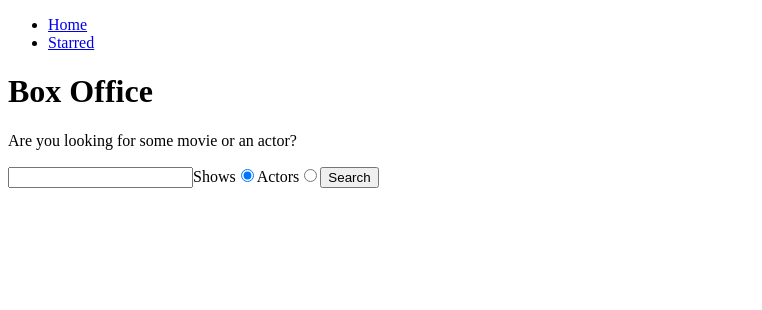
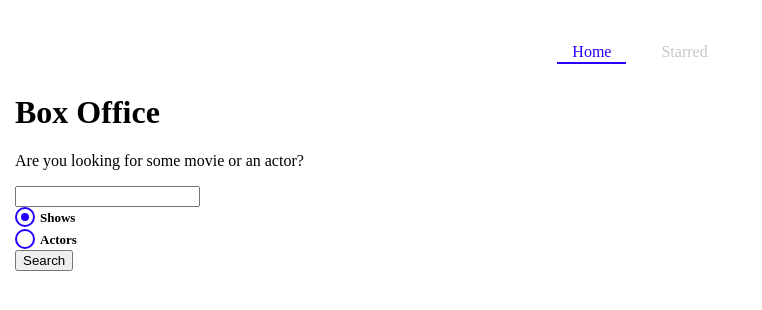
Before and after one commit to SiddhiBandivdekar/box-office-app, a React (Create React App) app: page / in a window 1280 px wide. Shown: the top 310 px of the page, without its empty margins (0-762 px from the left). Built offline with nearby package versions, Linux system fonts and the light colour scheme.

Commit message:
installed styled components. created global theme with sc. created custom radio. used Navlink from react router dom to style active link.

```diff
--- a/package.json
+++ b/package.json
@@ -8,6 +8,7 @@
     "react-query": "^3.39.3",
     "react-router-dom": "^6.21.1",
     "react-scripts": "5.0.1",
+    "styled-components": "^6.1.6",
     "web-vitals": "^2.1.4"
   },
   "scripts": {
--- a/public/index.html
+++ b/public/index.html
@@ -1,4 +1,4 @@
-<!DOCTYPE html>
+<!doctype html>
 <html lang="en">
   <head>
     <meta charset="utf-8" />
@@ -24,7 +24,11 @@
       work correctly both with client-side routing and a non-root public URL.
       Learn how to configure a non-root public URL by running `npm run build`.
     -->
-    <title>React App</title>
+    <link
+      href="https://fonts.googleapis.com/css?family=Roboto:300,400,700,&display=swap"
+      rel="stylesheet"
+    />
+    <title>Box Office</title>
   </head>
   <body>
     <noscript>You need to enable JavaScript to run this app.</noscript>
--- a/src/App.jsx
+++ b/src/App.jsx
@@ -4,12 +4,14 @@
 import Starred from './pages/Starred';
 import MainLayout from './components/MainLayout';
 import Show from './pages/Show';
+import { GlobalTheme } from './theme';
 
 const queryClient = new QueryClient();
 
 const App = () => {
   return (
     <QueryClientProvider client={queryClient}>
+      <GlobalTheme>
         <BrowserRouter>
           <Routes>
             <Route element={<MainLayout />}>
@@ -22,6 +24,7 @@
             <Route path="*" element={<div>Not Found</div>} />
           </Routes>
         </BrowserRouter>
+      </GlobalTheme>
     </QueryClientProvider>
   );
 };
--- /dev/null
+++ b/src/components/CustomRadio.jsx
@@ -0,0 +1,58 @@
+import styled from 'styled-components';
+
+const CustomRadio = ({ label, ...inputProps }) => {
+  return (
+    <StyledRadio>
+      {label}
+      <input {...inputProps} type="radio" />
+      <span />
+    </StyledRadio>
+  );
+};
+
+export default CustomRadio;
+const StyledRadio = styled.label`
+  display: block;
+  position: relative;
+  padding-left: 25px;
+  cursor: pointer;
+  font-size: 13px;
+  user-select: none;
+  font-weight: 700;
+  line-height: 1.65;
+  input {
+    position: absolute;
+    opacity: 0;
+    cursor: pointer;
+  }
+  span {
+    position: absolute;
+    top: 0;
+    left: 0;
+    height: 16px;
+    width: 16px;
+    background-color: #fff;
+    border: 2px solid ${({ theme }) => theme.mainColors.blue};
+    border-radius: 50%;
+  }
+  input:checked ~ span {
+    background-color: #fff;
+    border: 2px solid ${({ theme }) => theme.mainColors.blue};
+  }
+  span:after {
+    content: '';
+    position: absolute;
+    display: none;
+  }
+  input:checked ~ span:after {
+    display: block;
+  }
+  span:after {
+    top: 4px;
+    left: 4px;
+    width: 8px;
+    height: 8px;
+    border-radius: 50%;
+    background: ${({ theme }) => theme.mainColors.blue};
+  }
+`;
--- a/src/components/Navs.jsx
+++ b/src/components/Navs.jsx
@@ -1,4 +1,5 @@
-import { Link } from 'react-router-dom';
+import { NavLink } from 'react-router-dom';
+import styled from 'styled-components';
 
 const LINKS = [
   { text: 'Home', to: '/' },
@@ -8,15 +9,56 @@
 const Navs = () => {
   return (
     <div>
-      <ul>
+      <NavList>
         {LINKS.map(item => (
           <li key={item.to}>
-            <Link to={item.to}>{item.text}</Link>
+            <LinkStyled to={item.to}>{item.text}</LinkStyled>
           </li>
         ))}
-      </ul>
+      </NavList>
     </div>
   );
 };
 
 export default Navs;
+
+const NavList = styled.ul`
+  display: flex;
+  justify-content: center;
+  list-style: none;
+  margin: 0 0 30px;
+  padding: 0;
+  li {
+    margin: 0 10px;
+  }
+`;
+const LinkStyled = styled(NavLink)`
+  display: block;
+  padding: 3px 15px;
+  position: relative;
+  text-decoration: none;
+  color: ${({ theme }) => theme.mainColors.gray};
+  &.active {
+    color: ${({ theme }) => theme.mainColors.blue};
+    &:after {
+      content: '';
+      position: absolute;
+      display: block;
+      height: 2px;
+      left: 0%;
+      bottom: 0;
+      background-color: ${({ theme }) => theme.mainColors.blue};
+      animation: slide-in 0.3s ease-in forwards;
+      @keyframes slide-in {
+        from {
+          left: 50%;
+          width: 0;
+        }
+        to {
+          left: 0%;
+          width: 100%;
+        }
+      }
+    }
+  }
+`;
--- a/src/components/SearchForm.jsx
+++ b/src/components/SearchForm.jsx
@@ -1,5 +1,6 @@
 import { useState } from 'react';
 import { useSearchStr } from '../lib/useSearchStr';
+import CustomRadio from './CustomRadio';
 
 const SearchForm = ({ onSearch }) => {
   const [searchStr, setSearchStr] = useSearchStr('');
@@ -24,27 +25,21 @@
     <form onSubmit={onSubmit}>
       <input type="text" value={searchStr} onChange={onSearchInputChange} />
 
-      <label>
-        Shows
-        <input
-          type="radio"
+      <CustomRadio
+        label="Shows"
         name="search-option"
         value="shows"
         checked={searchOption === 'shows'}
         onChange={onRadioChange}
       />
-      </label>
-
-      <label>
-        Actors
-        <input
-          type="radio"
+      <CustomRadio
+        label="Actors"
         name="search-option"
         value="actors"
         checked={searchOption === 'actors'}
         onChange={onRadioChange}
       />
-      </label>
+
       <button type="submit">Search</button>
     </form>
   );
--- a/src/pages/Home.jsx
+++ b/src/pages/Home.jsx
@@ -5,6 +5,7 @@
 import ShowGrid from '../components/shows/ShowGrid';
 import ActorsGrid from '../components/actors/ActorsGrid';
 import { useQuery } from 'react-query';
+import styled from 'styled-components';
 
 const Home = () => {
   const [filter, setFilter] = useState(null);
--- /dev/null
+++ b/src/theme.jsx
@@ -0,0 +1,30 @@
+import { ThemeProvider, createGlobalStyle } from 'styled-components';
+
+const theme = {
+  fontFamily: 'Roboto, sans-serif',
+  mainColors: {
+    blue: '#2400ff',
+    gray: '#c6c6c6',
+    dark: '#353535',
+  },
+};
+
+const GlobalStyles = createGlobalStyle`
+body {
+font-family: ${({ theme }) => theme.fontFamily}
+font-size: 18px;
+margin: 0;
+padding-top: 40px;
+padding-left: 15px;
+padding-right: 15px;
+}
+`;
+
+export const GlobalTheme = ({ children }) => {
+  return (
+    <ThemeProvider theme={theme}>
+      <GlobalStyles />
+      {children}
+    </ThemeProvider>
+  );
+};
```
Also changed, not shown: 1 other file (tests, documents, lock files or other folders). Lines whose indentation alone changed are shown as unchanged.
